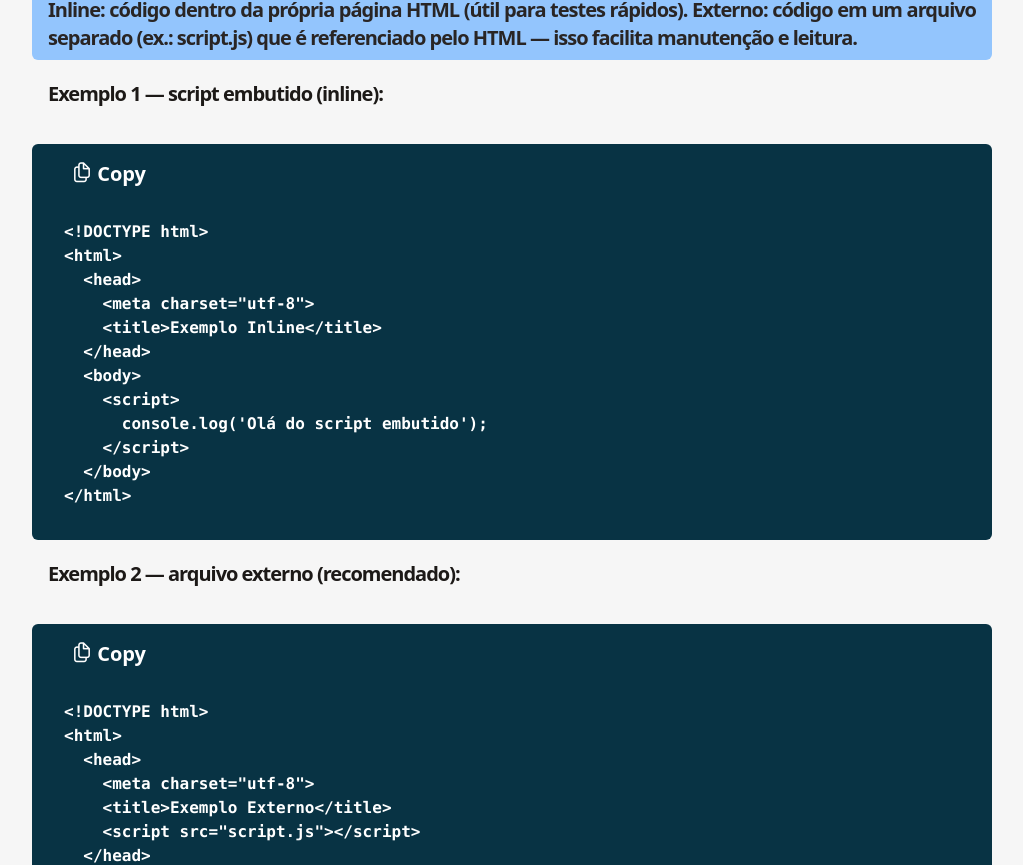
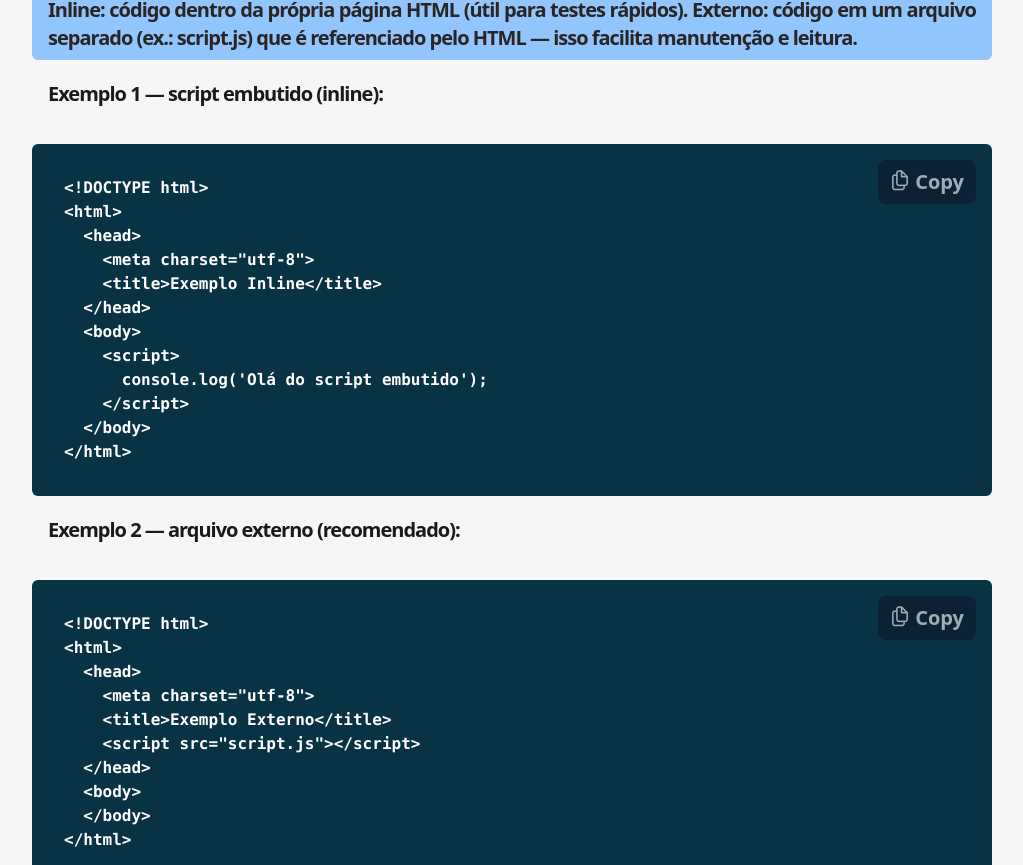
Before and after one commit to Willian-Gabriel-18/ProjetoTechLearn, a Vue app: page /learn/JavaScript/1 in a window 1280 px wide. Shown: the part 3731-4596 px from the top of the page, without its empty margins (128-1151 px from the left). Built offline with nearby package versions, Linux system fonts and the light colour scheme.

Commit message:
Ajustando animações e os o copy script do learnView

```diff
--- a/src/components/CardSampleTemplate.vue
+++ b/src/components/CardSampleTemplate.vue
@@ -60,7 +60,7 @@ const resumoFormatado = (resumo, limite = 50) => {
 </script>
 
 <template>
-  <RouterLink :to="destinationUrl" v-if="renderizar" class="demarcar py-7 px-5 max-w-80 min-w-80 rounded-md flex flex-col flex-nowrap md:hover:scale-105 md:hover:cursor-pointer">
+  <RouterLink :to="destinationUrl" v-if="renderizar" class="demarcar mx-auto sm:mx-0 py-7 px-5 max-w-80 min-w-80 rounded-md flex flex-col flex-nowrap md:hover:scale-105 md:hover:cursor-pointer">
 
     <div class="overflow-hidden rounded-md">
       <img v-if="imgPath" :src="imgPath" alt="Imagem do card" class="rounded-md hover:scale-125">
--- a/src/view/LearnView.vue
+++ b/src/view/LearnView.vue
@@ -31,7 +31,7 @@ const isCopiedToClipBoard = computed(()=>{
 });
 
 const copiarCodigoParaClipBoard = (texto) => {
-  clipBoard.copy(texto);
+  clipBoard.copy(texto.trim());
 
   setTimeout(()=>{
     clipBoard.isCopied.value = false;
@@ -43,6 +43,7 @@ const copiarCodigoParaClipBoard = (texto) => {
 <template>
   <section class="max-w-full py-8 px-4 lg:px-40">
     <div class="indicadorLeitura bg-stone-500 origin-left h-2 inset-0 fixed"> </div>
+
     <div>
       <h1 class="text-4xl md:text-5xl text-stone-900 font-bold text-wrap text-center">
         {{ lesson.titulo }}
@@ -143,7 +144,7 @@ const copiarCodigoParaClipBoard = (texto) => {
         <!-- Paragrafos só vai ser gerado se a propriedade tipo do iteravel texto do objeto
         lesson.conteudo for igual a paragrafo-->
         <div v-for="(trecho, index) in texto.trechos" :key="index">
-          <div v-if="texto.tipo === 'paragrafo'" class="mt-4 paragrafo">
+          <div v-if="texto.tipo === 'paragrafo'" class="mt-2 md:mt-4 paragrafo">
             <p v-if="!trecho.isLink"
               :class="{
                 'font-bold': trecho.isBold,
@@ -166,7 +167,7 @@ const copiarCodigoParaClipBoard = (texto) => {
         <!-- Script só vai ser gerado se a propriedade tipo do iteravel texto do objeto
         lesson.conteudo for igual a script -->
         <div v-for="(trecho, index) in texto.trechos" :key="index" class="mt-4">
-          <div v-if="texto.tipo === 'script'" class="bg-cyan-950 text-white font-semibold py-2 px-5 md:px-8 rounded-md overflow-x-scroll">
+          <div v-if="texto.tipo === 'script'" class="bg-cyan-950 relative inset-0 text-white font-semibold py-2 px-5 md:px-8 rounded-md overflow-x-scroll">
             <button class="copyButton" @click="copiarCodigoParaClipBoard(trecho.texto)">
                 <i class="pi pi-copy"></i> Copy
             </button>
@@ -181,8 +182,9 @@ const copiarCodigoParaClipBoard = (texto) => {
             </pre>
           </div>
 
+
           <!-- Notificador de texto copiado -->
-          <div v-if="isCopiedToClipBoard" class="animNotifierCopyClipBoard text-2xl text-nowrap text-white bg-slate-800 py-2 px-3 rounded-md fixed right-1/2 translate-x-1/2 top-16">
+          <div v-if="isCopiedToClipBoard" class="animNotifierCopyClipBoard text-nowrap text-white bg-slate-800 py-2 px-3 rounded-md fixed right-1/2 translate-x-1/2 top-0">
             Código copiado
           </div>
 
@@ -239,16 +241,21 @@ const copiarCodigoParaClipBoard = (texto) => {
       </ul>
     </div>
 
+    <!-- Links para interação com o usuário -->
+    <div class="mt-10 flex flex-nowrap justify-center">
+      <a class="bg-orange-600 text-xl md:text-3xl text-white py-2 px-4 rounded-md font-bold shadow-md shadow-black hover:cursor-pointer hover:scale-125 transition-all duration-300" :href="lesson.leia_tambem">Leia Tambem</a>
+    </div>
   </section>
 </template>
 
 <style scoped>
 @keyframes aumentarIndicador {
   from{
+    opacity: 1;
     scale: 0 1;
-    opacity: 1;
   }
   to{
+    opacity: 1;
     scale: 1 1;
   }
 }
@@ -288,7 +295,7 @@ const copiarCodigoParaClipBoard = (texto) => {
 }
 
 .copyButton{
-  @apply text-xl relative top-0 left-0 px-1 py-2 ml-1 rounded-lg hover:bg-black active:bg-black transition duration-200;
+  @apply text-xl absolute top-4 right-4 px-1 sm:px-3 py-2 ml-1 bg-slate-900 opacity-60 hover:opacity-100 active:opacity-100 rounded-lg hover:cursor-pointer hover:bg-black active:bg-black transition duration-200;
 }
 
 @keyframes notifierClipBoardAnim {
@@ -298,6 +305,10 @@ const copiarCodigoParaClipBoard = (texto) => {
 
   100%{
     opacity: 0;
+    top: 48px;
+
+    font-size: 1.5rem;
+    transform: translateX(0.5);
   }
 }
 
```
